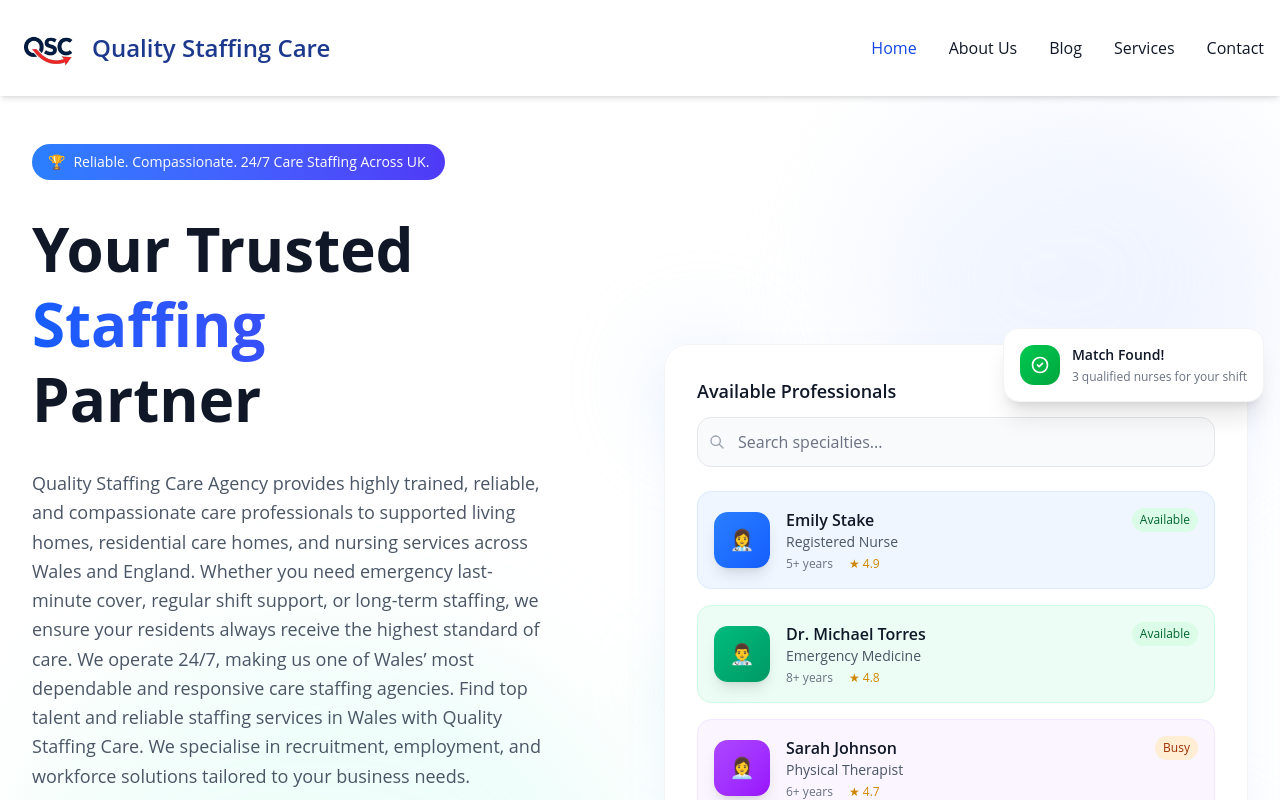
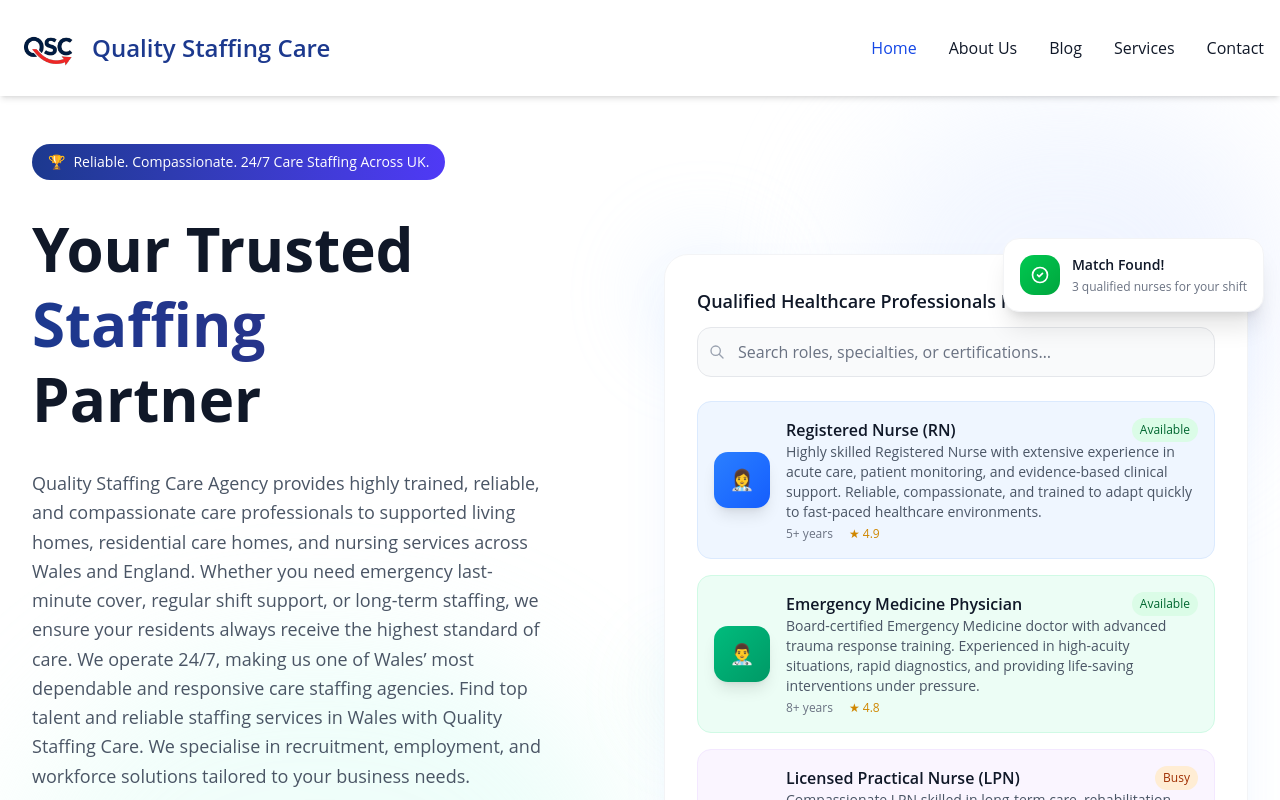
Before and after one commit to Olamigoke10/Quality-Staff, a React (Vite) app: page / in a window 1280 px wide. Shown: the top 800 px of the page. Built offline with nearby package versions, Linux system fonts and the light colour scheme.

Commit message:
updated text

```diff
--- a/src/pages/Home.jsx
+++ b/src/pages/Home.jsx
@@ -14,7 +14,7 @@ const Home = () => {
             {/* Left Content */}
             <div className="flex flex-col justify-center space-y-8">
               {/* Badge */}
-              <div className="inline-flex items-center gap-2 bg-gradient-to-r from-blue-500 to-indigo-600 text-white px-4 py-2 rounded-full text-sm font-medium w-fit">
+              <div className="inline-flex items-center gap-2 bg-gradient-to-r from-blue-900 to-indigo-600 text-white px-4 py-2 rounded-full text-sm font-medium w-fit">
                 <span>🏆</span>
                 Reliable. Compassionate. 24/7 Care Staffing Across UK.
               </div>
@@ -22,7 +22,7 @@ const Home = () => {
               {/* Main Heading */}
               <h1 className="text-4xl md:text-5xl lg:text-6xl font-bold text-gray-900 dark:text-white leading-tight">
                Your Trusted
-                <span className="block text-transparent bg-gradient-to-r from-blue-600 to-indigo-600 bg-clip-text dark:from-blue-400 dark:to-indigo-400">
+                <span className="block text-transparent bg-gradient-to-r from-blue-900 to-indigo-900 bg-clip-text dark:from-blue-400 dark:to-indigo-400">
                 Staffing
                 </span>
                 Partner
@@ -129,7 +129,7 @@ const Home = () => {
                       d="M21 12a9 9 0 11-18 0 9 9 0 0118 0z"
                     />
                   </svg>
-                  How It Works
+                  We are Hiring!
                 </button>
               </div>
 
@@ -140,7 +140,7 @@ const Home = () => {
                     500+
                   </div>
                   <div className="text-sm text-gray-600 dark:text-gray-400">
-                    Facilities
+                    Reliable Professionals
                   </div>
                 </div>
                 <div className="text-center">
@@ -170,12 +170,12 @@ const Home = () => {
                 {/* Header with Search */}
                 <div className="mb-6">
                   <h3 className="text-lg font-semibold text-gray-900 dark:text-white mb-3">
-                    Available Professionals
+                    Qualified Healthcare Professionals Ready for Your Facility
                   </h3>
                   <div className="relative">
                     <input
                       type="text"
-                      placeholder="Search specialties..."
+                      placeholder="Search roles, specialties, or certifications…"
                       className="w-full pl-10 pr-4 py-3 bg-gray-50 dark:bg-gray-700 border border-gray-200 dark:border-gray-600 rounded-xl text-gray-900 dark:text-white placeholder-gray-500 dark:placeholder-gray-400 focus:outline-none focus:ring-2 focus:ring-blue-500 focus:border-transparent"
                     />
                     <svg
@@ -204,14 +204,15 @@ const Home = () => {
                     <div className="flex-1">
                       <div className="flex items-center justify-between">
                         <h4 className="font-semibold text-gray-900 dark:text-white">
-                          Emily Stake
+                          Registered Nurse (RN)
                         </h4>
                         <span className="text-xs bg-green-100 text-green-800 dark:bg-green-900/30 dark:text-green-400 px-2 py-1 rounded-full">
                           Available
                         </span>
                       </div>
                       <p className="text-sm text-gray-600 dark:text-gray-400">
-                        Registered Nurse
+                        Highly skilled Registered Nurse with extensive experience in acute care, patient monitoring, and evidence-based clinical support.
+                        Reliable, compassionate, and trained to adapt quickly to fast-paced healthcare environments.
                       </p>
                       <div className="flex items-center gap-4 mt-1">
                         <span className="text-xs text-gray-500 dark:text-gray-400">
@@ -232,14 +233,15 @@ const Home = () => {
                     <div className="flex-1">
                       <div className="flex items-center justify-between">
                         <h4 className="font-semibold text-gray-900 dark:text-white">
-                          Dr. Michael Torres
+                          Emergency Medicine Physician
                         </h4>
                         <span className="text-xs bg-green-100 text-green-800 dark:bg-green-900/30 dark:text-green-400 px-2 py-1 rounded-full">
                           Available
                         </span>
                       </div>
                       <p className="text-sm text-gray-600 dark:text-gray-400">
-                        Emergency Medicine
+                        Board-certified Emergency Medicine doctor with advanced trauma response training.
+                        Experienced in high-acuity situations, rapid diagnostics, and providing life-saving interventions under pressure.
                       </p>
                       <div className="flex items-center gap-4 mt-1">
                         <span className="text-xs text-gray-500 dark:text-gray-400">
@@ -260,14 +262,15 @@ const Home = () => {
                     <div className="flex-1">
                       <div className="flex items-center justify-between">
                         <h4 className="font-semibold text-gray-900 dark:text-white">
-                          Sarah Johnson
+                          Licensed Practical Nurse (LPN)
                         </h4>
                         <span className="text-xs bg-orange-100 text-orange-800 dark:bg-orange-900/30 dark:text-orange-400 px-2 py-1 rounded-full">
                           Busy
                         </span>
                       </div>
                       <p className="text-sm text-gray-600 dark:text-gray-400">
-                        Physical Therapist
+                        Compassionate LPN skilled in long-term care, rehabilitation support, and hands-on patient assistance.
+                        Strong communication skills and a proven track record of improving patient comfort and continuity of care.
                       </p>
                       <div className="flex items-center gap-4 mt-1">
                         <span className="text-xs text-gray-500 dark:text-gray-400">
```
